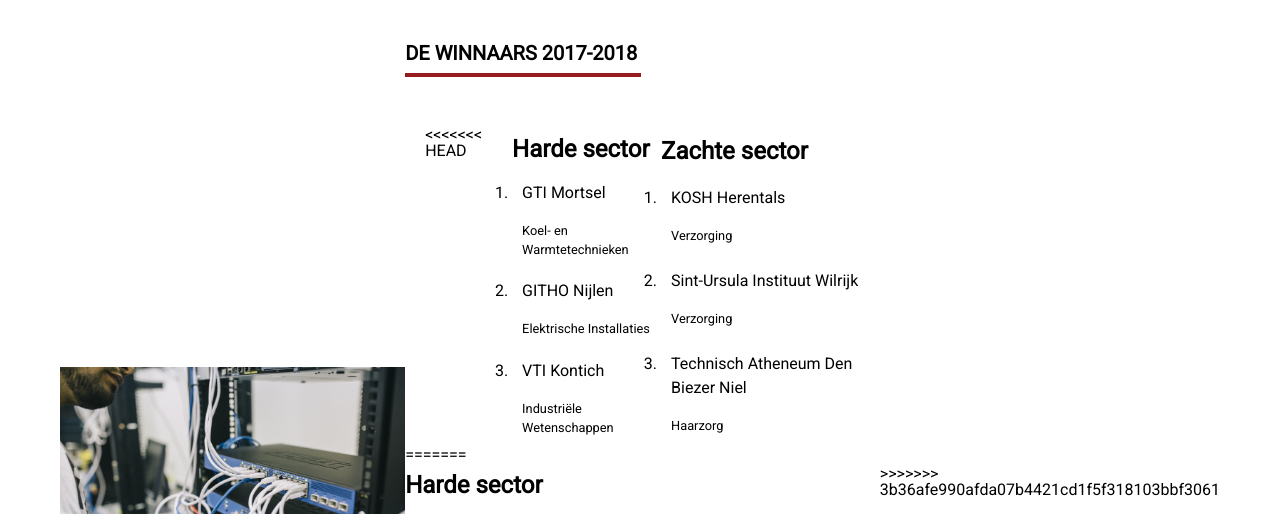
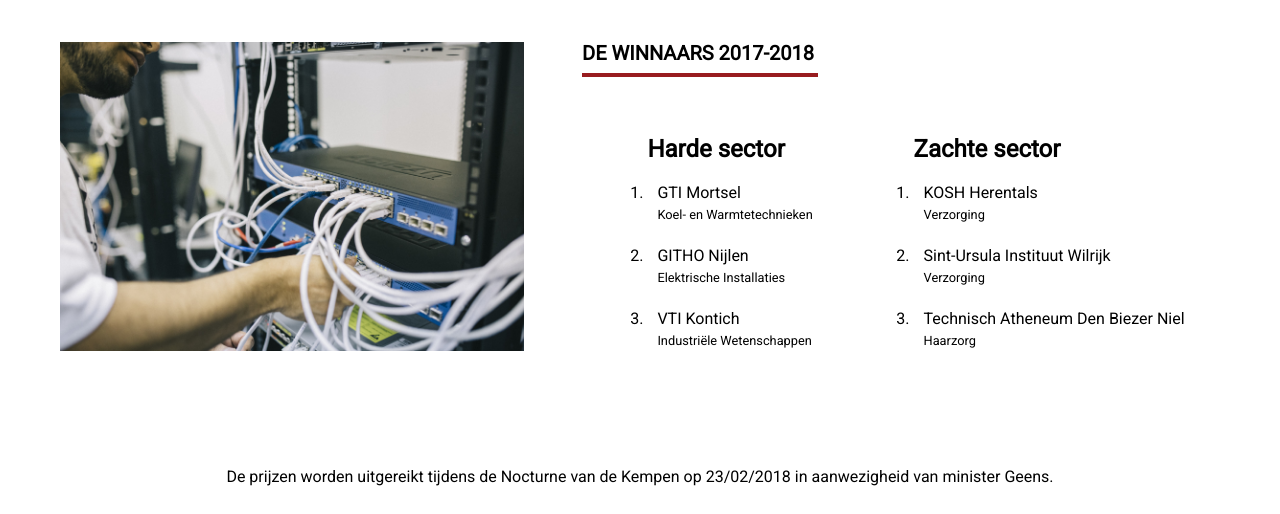
Before and after one commit to designosource/GramVZW, a plain HTML site: page index.html in a window 1280 px wide. Shown: the part 2680-3194 px from the top of the page. Drawn offline with nearby package versions, Linux system fonts and the light colour scheme.

Commit message:
HEAD error

```diff
--- a/index.html
+++ b/index.html
@@ -126,24 +126,6 @@
                 <h2 class="h2Black">De winnaars 2017-2018</h2>
 
                 <div class="listWinner">
-
-<<<<<<< HEAD
-                    <ul>
-                        <h4>Harde sector</h4>
-                        <li><p>GTI Mortsel</p> <br> <p class="smallText">Koel- en Warmtetechnieken</p></li>
-                        <li><p>GITHO Nijlen</p> <br> <p class="smallText">Elektrische Installaties</p></li>
-                        <li><p>VTI Kontich </p> <br> <p class="smallText">Industriële Wetenschappen</p></li>
-                    </ul>
-
-
-                    <ul>
-                        <h4>Zachte sector</h4>
-                        <li><p>KOSH Herentals</p> <br> <p class="smallText">Verzorging</p></li>
-                        <li><p>Sint-Ursula Instituut Wilrijk </p> <br> <p class="smallText">Verzorging</p></li>
-                        <li><p>Technisch Atheneum Den Biezer Niel</p> <br> <p class="smallText">Haarzorg</p></li>
-                    </ul>
-                </div>
-=======
                     <ul>
                         <h4>Harde sector</h4>
                         <li><p>GTI Mortsel</p>  <p class="smallText">Koel- en Warmtetechnieken</p></li>
@@ -159,7 +141,6 @@
                         <li><p>Technisch Atheneum Den Biezer Niel</p>  <p class="smallText">Haarzorg</p></li>
                     </ul>
                 </div>
->>>>>>> 3b36afe990afda07b4421cd1f5f318103bbf3061
             </div>
         </div>
         <p class="endText">De prijzen worden uitgereikt tijdens de Nocturne van de Kempen op 23/02/2018 in aanwezigheid van minister Geens.</p>
```
Lines whose indentation alone changed are shown as unchanged.
